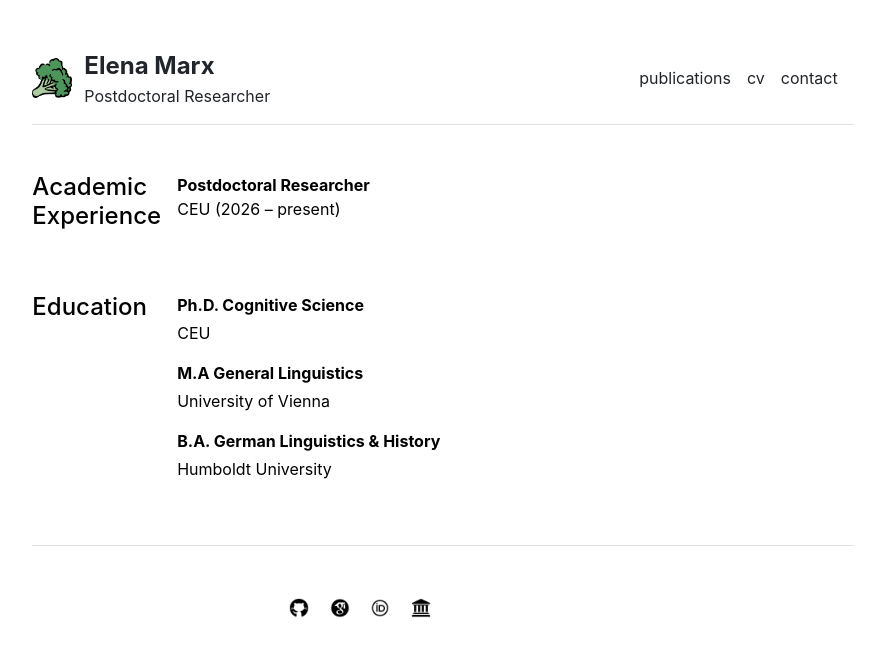
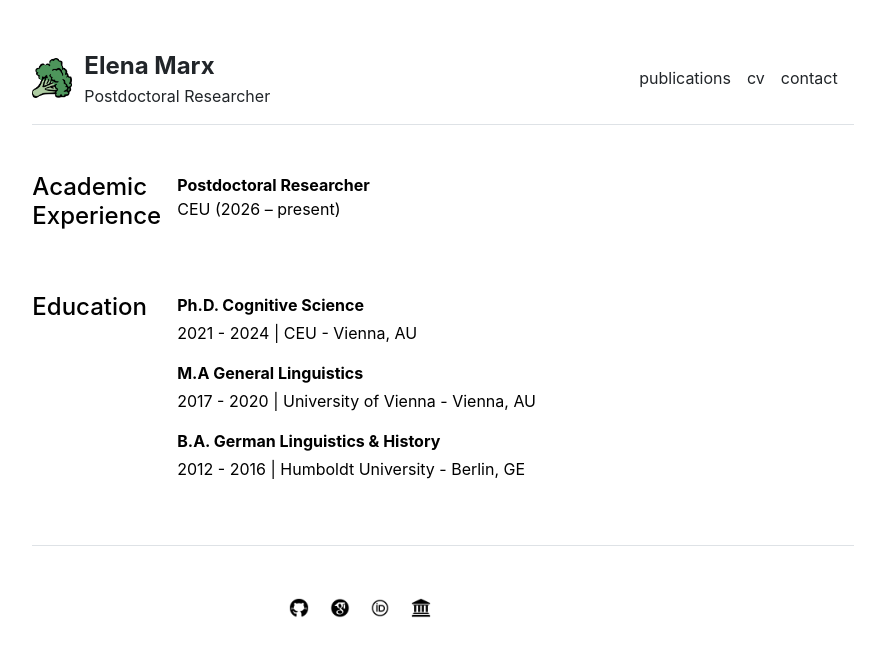
Before and after one commit to elena-marx/elena-marx.github.io, a Jekyll site: the page built from cv.md, in a window 1280 px wide. Shown: the top 657 px of the page, without its empty margins (197-1066 px from the left). Built offline with Jekyll 4.4.1, drawn with Linux system fonts in a browser that asks for light colours.

Commit message:
Updated CV

```diff
--- a/_data/cv/education.yml
+++ b/_data/cv/education.yml
@@ -1,8 +1,8 @@
 - title: 'Ph.D. Cognitive Science'
-  description: 'CEU'
+  description: '2021 - 2024 | CEU - Vienna, AU'
 
 - title: 'M.A General Linguistics'
-  description: 'University of Vienna'
+  description: '2017 - 2020 | University of Vienna - Vienna, AU'
 
 - title: 'B.A. German Linguistics & History'
-  description: 'Humboldt University'
+  description: '2012 - 2016 | Humboldt University - Berlin, GE'
```
Also changed, not shown: assets/apple-icon-152x152.png (deleted), assets/ceu.png (deleted), assets/favicon.ico (deleted), 1 other file.
